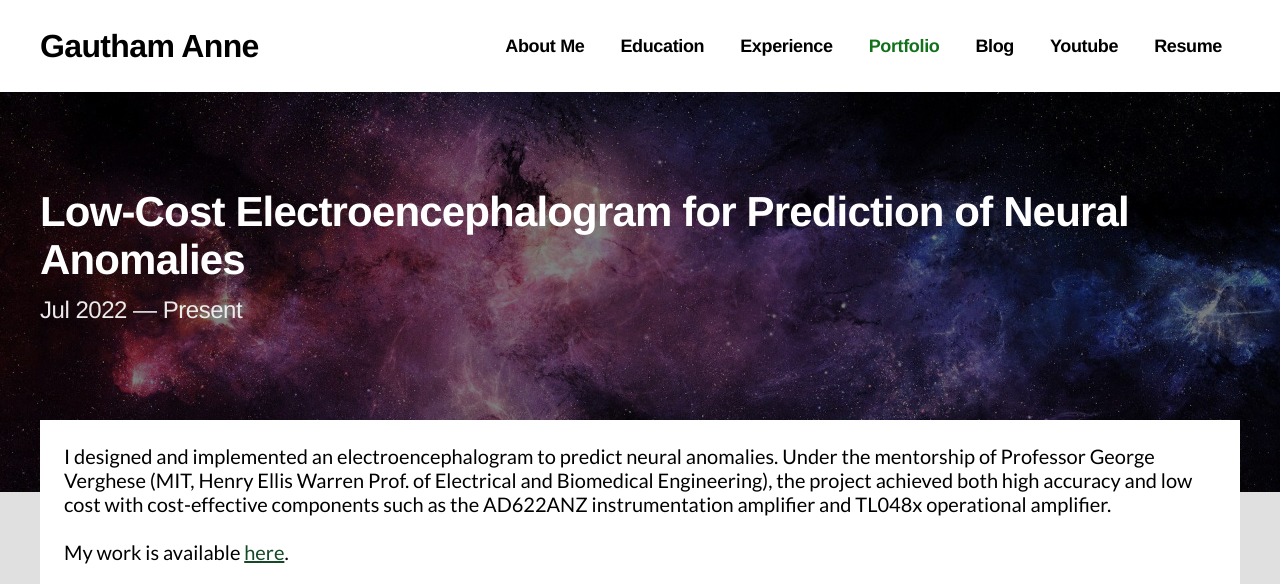
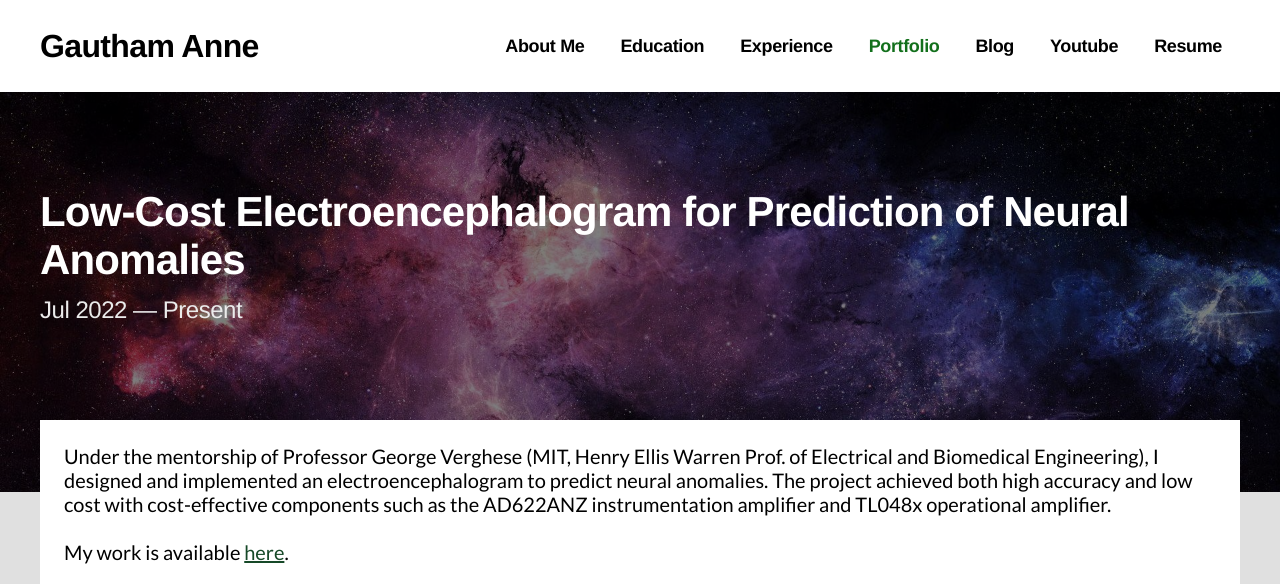
Before and after one commit to annegautham/annegautham.github.io, a Jekyll site: the page built from portfolio/eeg.md, in a window 1280 px wide and 900 px high, cut to the strip 0-584 px from the top of the window. Built offline with Jekyll 4.4.1, drawn with Linux system fonts in a browser that asks for light colours; some web fonts are replaced.

Commit message:
updates to eeg

```diff
--- a/portfolio/eeg.md
+++ b/portfolio/eeg.md
@@ -4,7 +4,7 @@
 description: Jul 2022 — Present
 ---
 
-I designed and implemented an electroencephalogram to predict neural anomalies. Under the mentorship of Professor George Verghese (MIT, Henry Ellis Warren Prof. of Electrical and Biomedical Engineering), the project achieved both high accuracy and low cost with cost-effective components such as the AD622ANZ instrumentation amplifier and TL048x operational amplifier.
+Under the mentorship of Professor George Verghese (MIT, Henry Ellis Warren Prof. of Electrical and Biomedical Engineering), I designed and implemented an electroencephalogram to predict neural anomalies. The project achieved both high accuracy and low cost with cost-effective components such as the AD622ANZ instrumentation amplifier and TL048x operational amplifier.
 
 <br>
 
```
Also changed, not shown: portfolio/index.md (+2 -2 lines).
